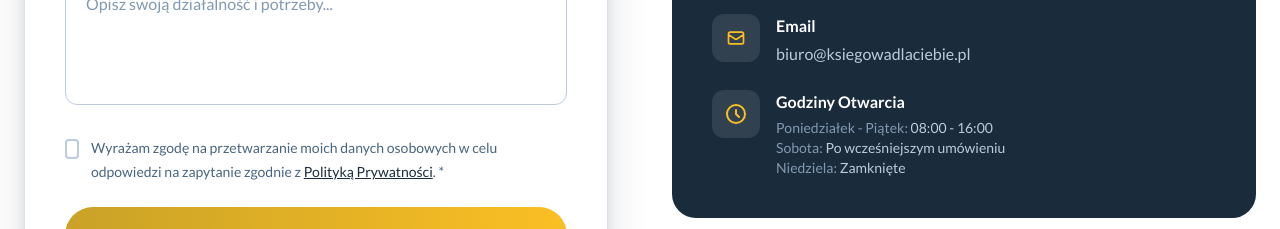
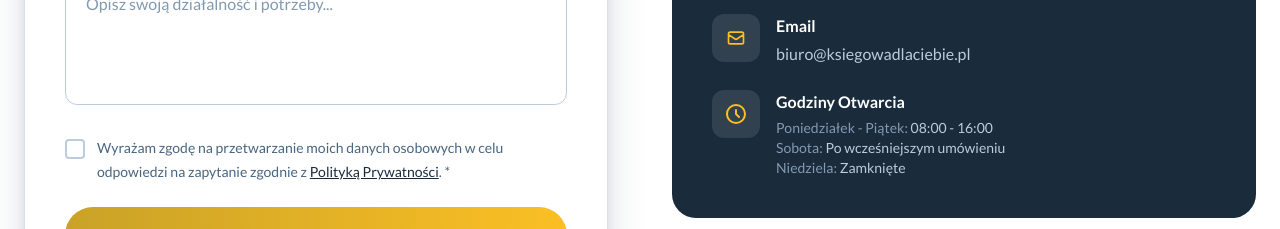
Before and after one commit to Barry-Allen8/biuro-rachunkowe-ksiegowa, a React (Vite) app: page / in a window 1280 px wide. Shown: the part 6640-6869 px from the top of the page. Built offline with nearby package versions, Linux system fonts and the light colour scheme.

Commit message:
Fix checkbox sizing and checkmark alignment

```diff
--- a/index.css
+++ b/index.css
@@ -242,11 +242,18 @@ input[type="checkbox"] {
   appearance: none;
   width: 20px;
   height: 20px;
+  min-width: 20px;
+  min-height: 20px;
   border: 2px solid #bcccdc;
   border-radius: 4px;
   cursor: pointer;
   transition: all 0.2s ease;
   position: relative;
+  box-sizing: border-box;
+  display: inline-grid;
+  place-content: center;
+  overflow: hidden;
+  vertical-align: middle;
 }
 
 input[type="checkbox"]:checked {
@@ -256,14 +263,14 @@ input[type="checkbox"]:checked {
 
 input[type="checkbox"]:checked::after {
   content: '';
-  position: absolute;
-  left: 6px;
-  top: 2px;
-  width: 5px;
+  width: 6px;
   height: 10px;
   border: solid white;
   border-width: 0 2px 2px 0;
   transform: rotate(45deg);
+  transform-origin: center;
+  display: block;
+  margin-top: -1px;
 }
 
 input[type="checkbox"]:focus {
```
